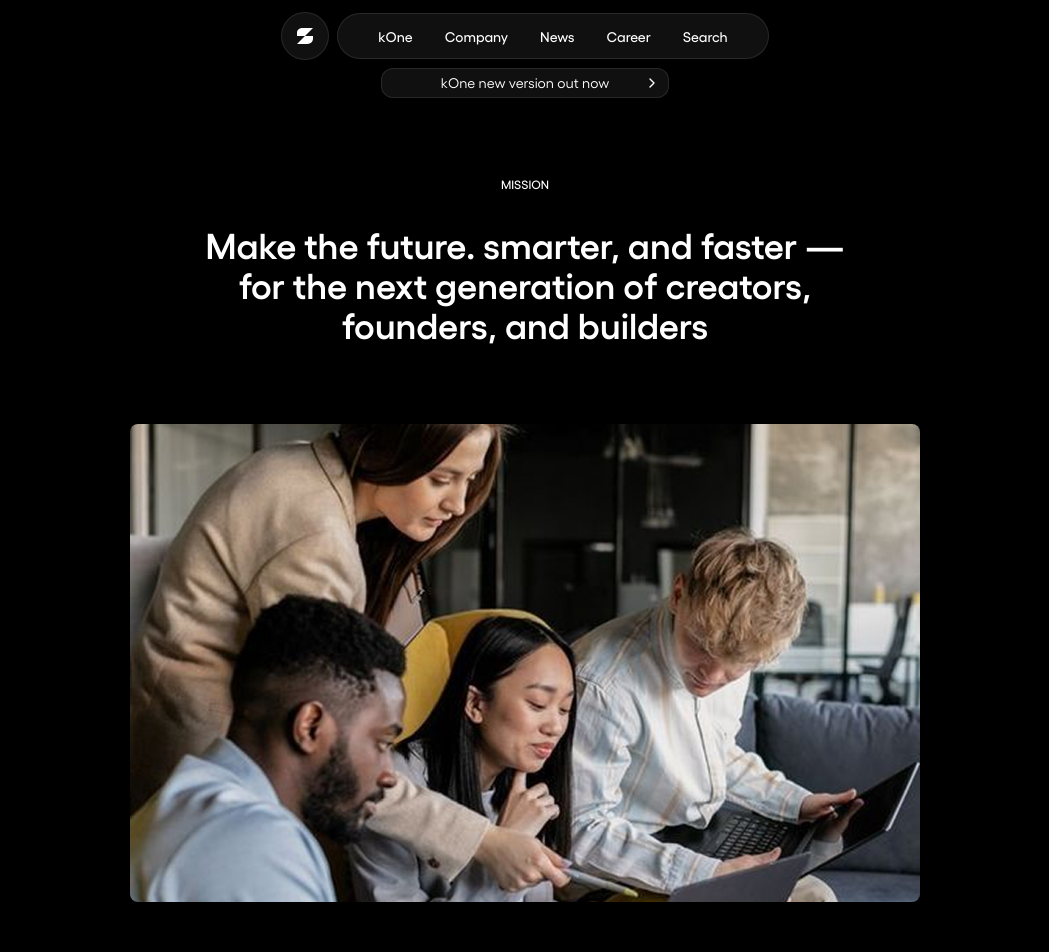
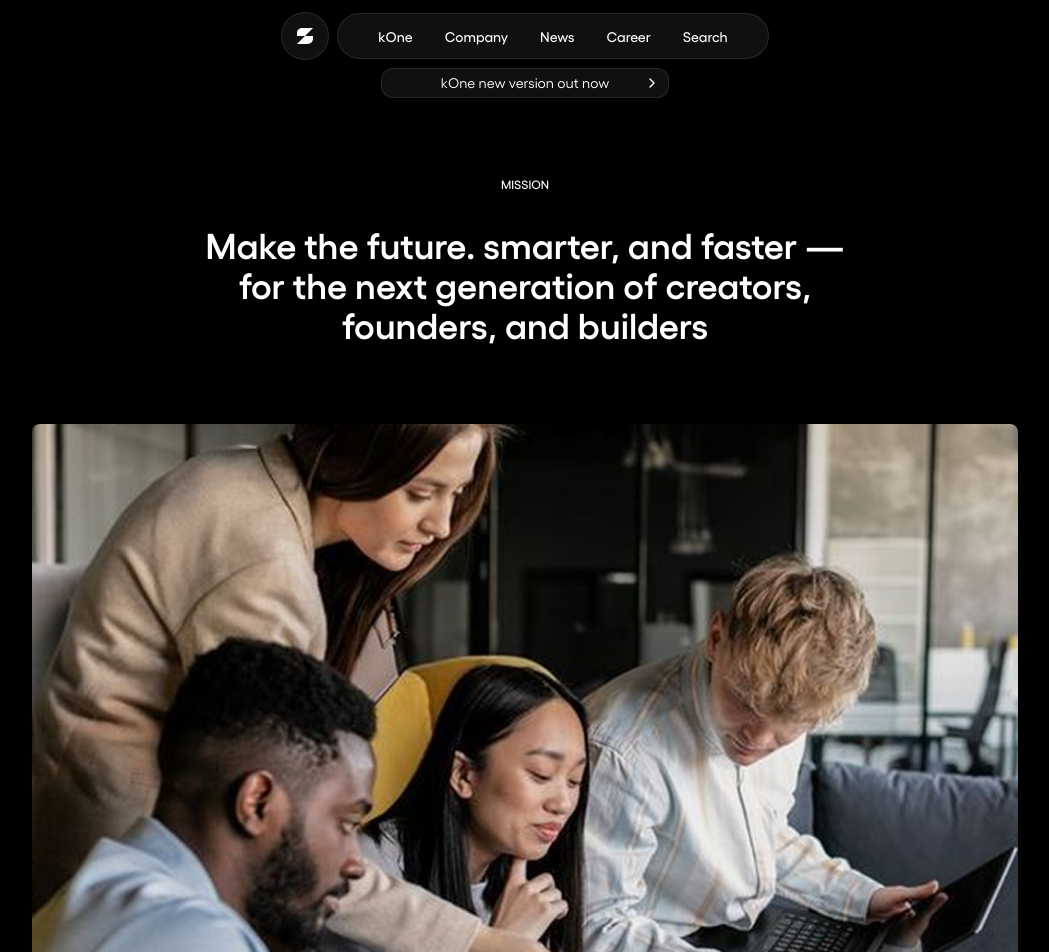
Before and after one commit to Piyush289kumar/kiorons_ai, a Next.js app: page /company in a window 1280 px wide. Shown: the top 952 px of the page, without its empty margins (115-1164 px from the left). Built offline with nearby package versions, Linux system fonts and the light colour scheme.

Commit message:
fix bugs

```diff
--- a/src/app/components/HeroSection.tsx
+++ b/src/app/components/HeroSection.tsx
@@ -23,9 +23,6 @@ export default function HeroSection() {
         className="object-cover w-full h-full"
         priority
       />
-
-      {/* Glass overlay, optional for readability */}
-      {/* <div className="absolute inset-0 bg-black/10 pointer-events-none" /> */}
 
       {/* Content container */}
       <div
--- a/src/app/components/SubHighliterSection.tsx
+++ b/src/app/components/SubHighliterSection.tsx
@@ -18,7 +18,7 @@ export default function SubHighlighterSection({
         <h2 className="text-4xl sm:text-4xl font-semibold my-8 mb-20 text-zinc-50 max-w-2xl mx-auto">
           {title}
         </h2>
-        <div className="w-8/12 mx-auto h-auto rounded-sm shadow-lg overflow-hidden">
+        <div className="w-10/12 mx-auto h-auto rounded-sm shadow-lg overflow-hidden">
           <Image
             src={imageSrc}
             alt={label}
```
Also changed, not shown: public/images/svg/koneHero.svg (added).
